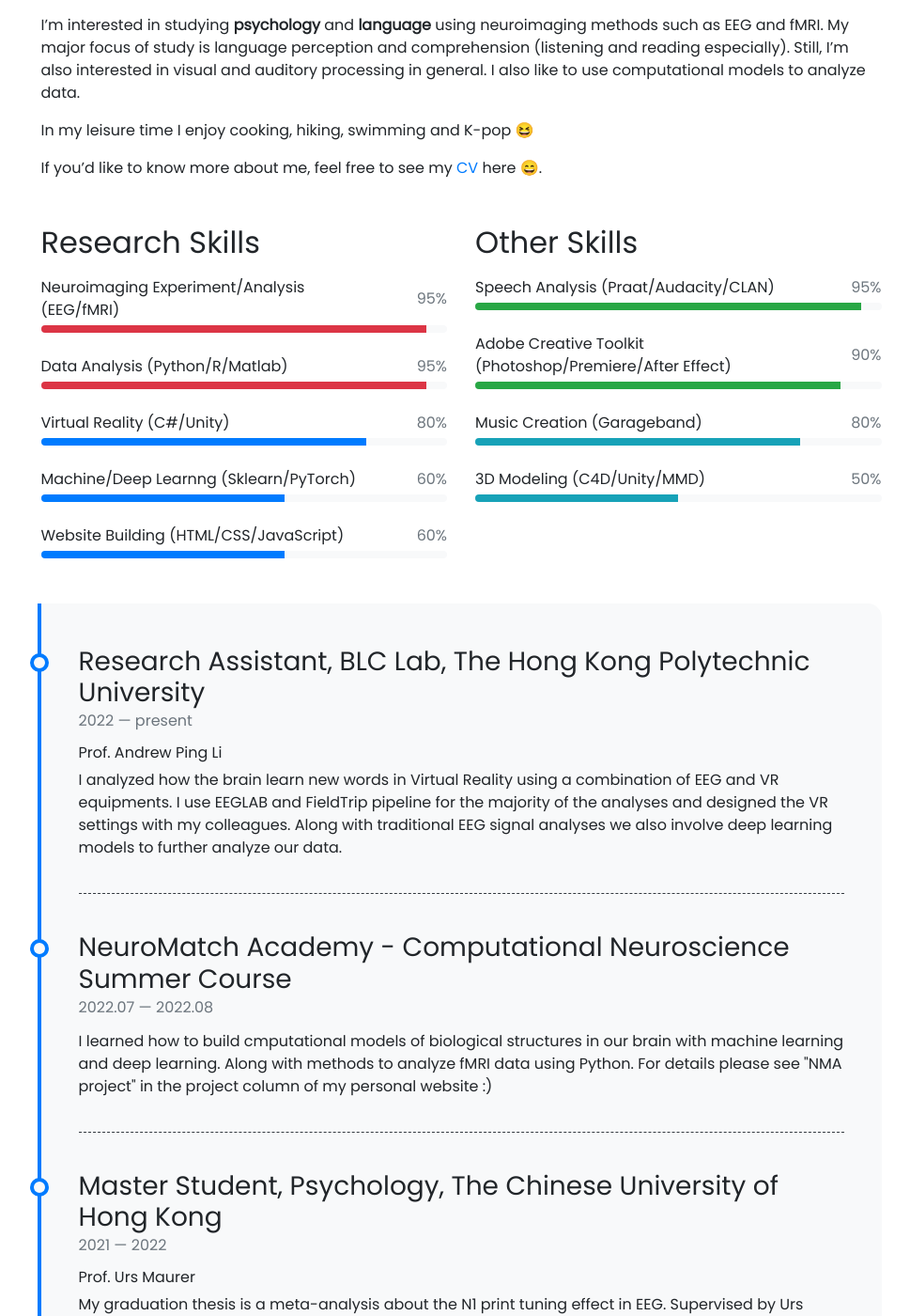
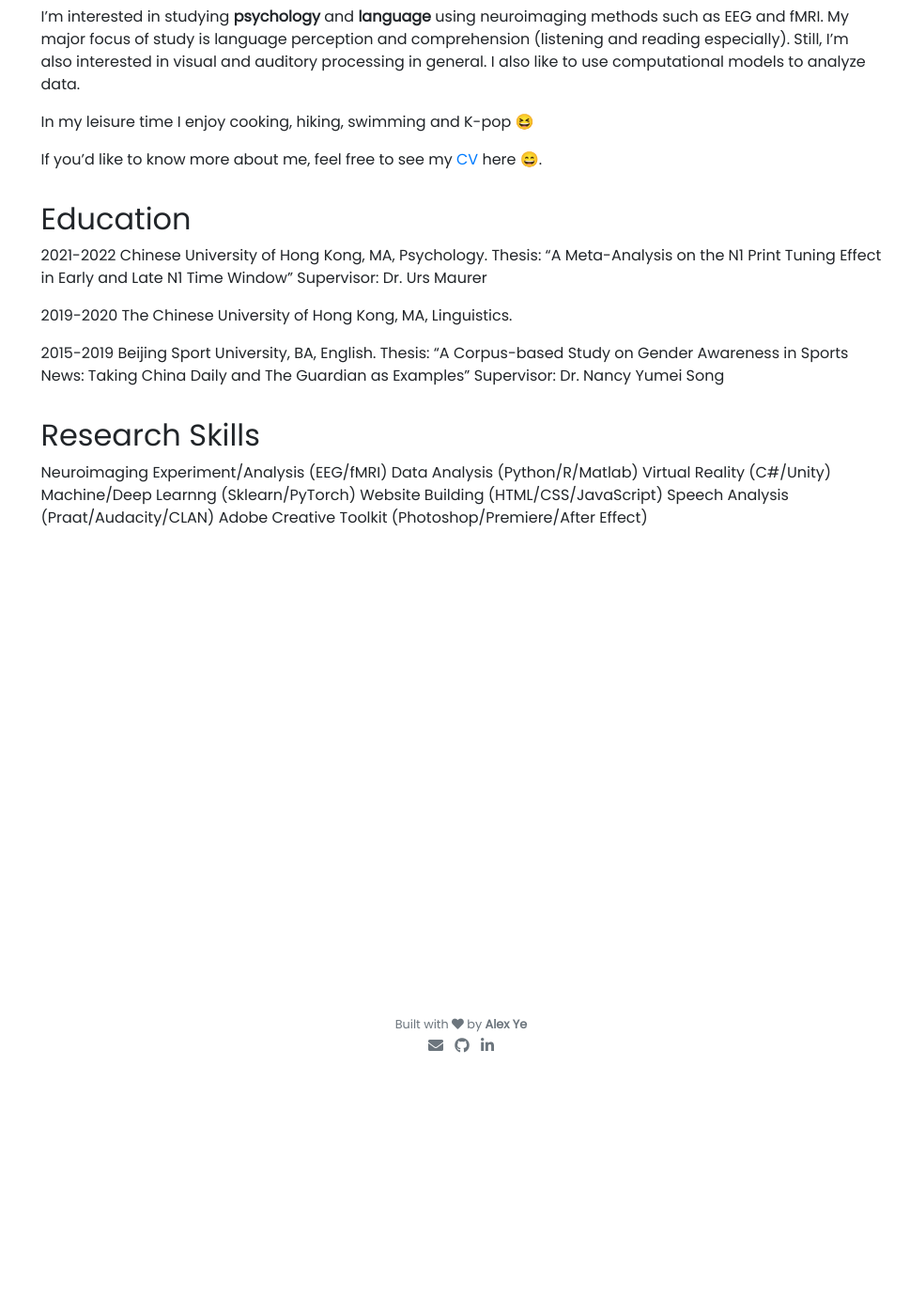
Before and after one commit to alexxyye/alexxyye.github.io, a Jekyll site: the page built from pages/about.md, in a window 1280 px wide and 1400 px high, scrolled down 259 px. Shown: the whole window at 94% size, without its empty margins (149-1118 px from the left). Built offline with Jekyll 4.4.1, drawn with Linux system fonts in a browser that asks for light colours; nearby versions of some CDN libraries; emoji names are drawn with the system emoji font; after the commit the page ends 918 px from its top, so only the background shows below that; some of the changed text lies outside the part shown.

Commit message:
layout change

```diff
--- a/pages/about.md
+++ b/pages/about.md
@@ -15,7 +15,7 @@ In my leisure time I enjoy cooking, hiking, swimming and K-pop :laughing:
 
 If you'd like to know more about me, feel free to see my [CV](https://github.com/alexxyye/alexxyye.github.io/blob/main/docs/CV221014.pdf) here :smile:.
 
-
+<!--
 <div class="row">
 {% include about/skills.html title="Research Skills" source=site.data.research-skills %}
 {% include about/skills.html title="Other Skills" source=site.data.other-skills %}
@@ -24,3 +24,26 @@ If you'd like to know more about me, feel free to see my [CV](https://github.com
 <div class="row">
 {% include about/timeline.html %}
 </div>
+-->
+
+## Education
+
+2021-2022 Chinese University of Hong Kong, MA, Psychology.
+    Thesis: “A Meta-Analysis on the N1 Print Tuning Effect in Early and Late N1 Time Window”
+    Supervisor: Dr. Urs Maurer
+
+2019-2020 The Chinese University of Hong Kong, MA, Linguistics.
+
+2015-2019 Beijing Sport University, BA, English.
+    Thesis: “A Corpus-based Study on Gender Awareness in Sports News: Taking China Daily and The Guardian as Examples”
+    Supervisor: Dr. Nancy Yumei Song
+
+## Research Skills
+
+Neuroimaging Experiment/Analysis (EEG/fMRI)
+Data Analysis (Python/R/Matlab)
+Virtual Reality (C#/Unity)
+Machine/Deep Learnng (Sklearn/PyTorch)
+Website Building (HTML/CSS/JavaScript)
+Speech Analysis (Praat/Audacity/CLAN)
+Adobe Creative Toolkit (Photoshop/Premiere/After Effect)
```
Also changed, not shown: other parts of pages/about.md (+2 -2 lines), _includes/projects/project-card.html (+19 -0 lines), pages/Research.md (added, +7 -0 lines).
